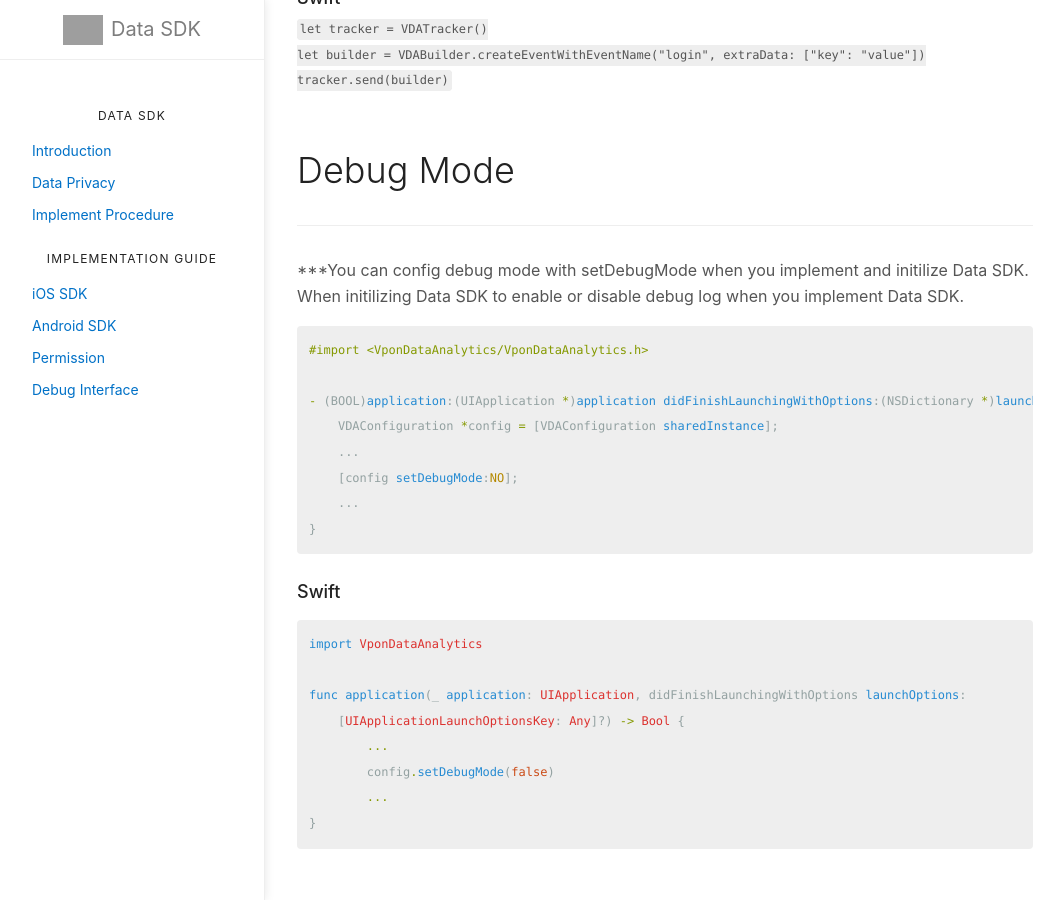
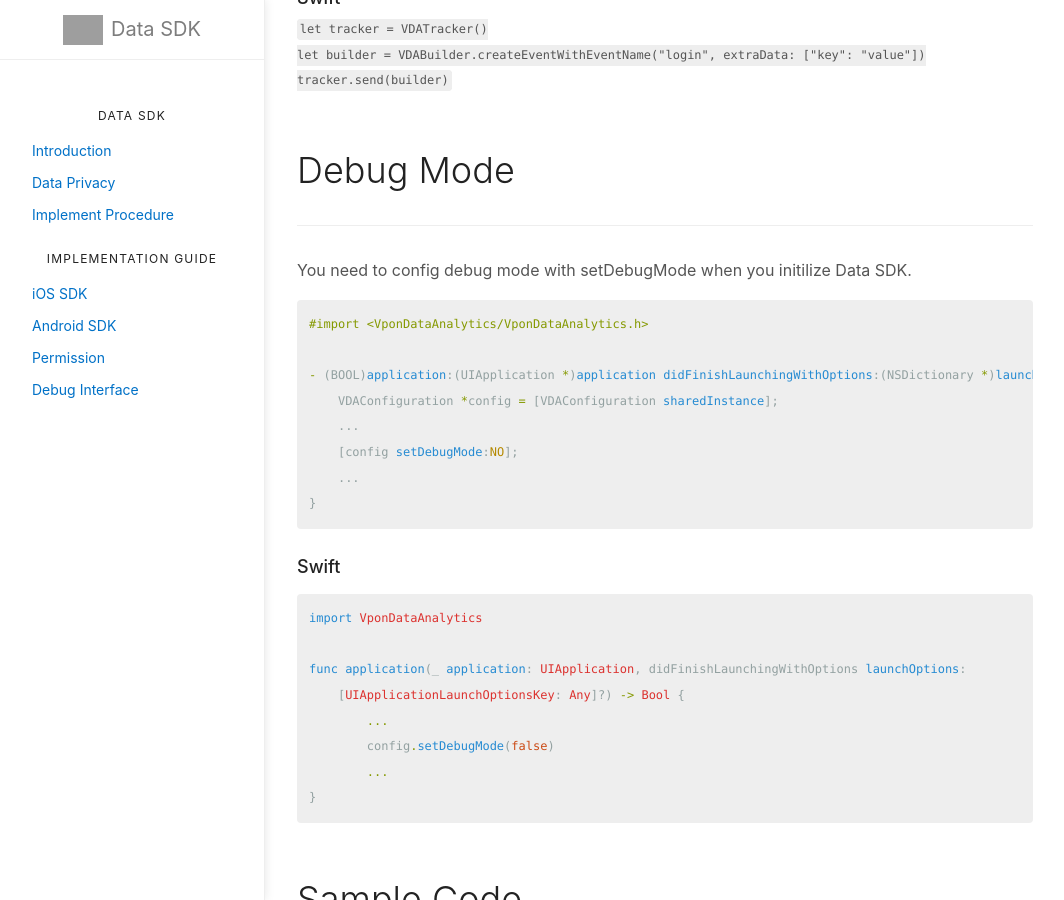
Before and after one commit to vpon-data/data-sdk, a Jekyll site: the page built from docs/ios.md, in a window 1280 px wide and 900 px high, scrolled down 2188 px. Shown: the whole window, without its empty margins (107-1171 px from the left). Built offline with Jekyll 4.4.1, drawn with Linux system fonts in a browser that asks for light colours; grey boxes are pictures that could not be loaded.

Commit message:
Update ios.md

````diff
--- a/docs/ios.md
+++ b/docs/ios.md
@@ -103,8 +103,7 @@ tracker.send(builder)
 
 # Debug Mode
 ---
-***You can config debug mode with setDebugMode when you implement and initilize Data SDK.
-When initilizing Data SDK to enable or disable debug log when you implement Data SDK.
+You need to config debug mode with setDebugMode when you initilize Data SDK.
 
 
 ```objc
````
